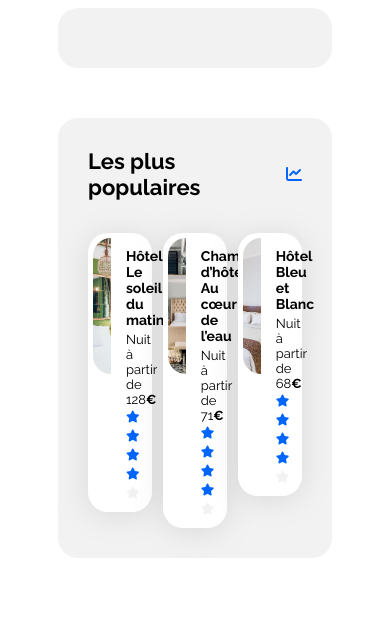
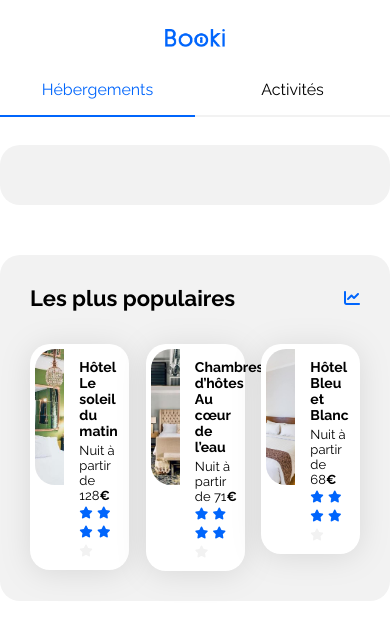
Before and after one commit to Moussier24/oc-dev-web-p1, a plain HTML site: page index.html in a window 390 px wide. Drawn offline with Linux system fonts and the light colour scheme.

Commit message:
Ajout du header

```diff
--- a/css/style.css
+++ b/css/style.css
@@ -1,6 +1,8 @@
 /****** General ***********/
 * {
     font-family: 'Raleway', sans-serif;
+    margin: 0;
+    padding: 0;
 }
 
 :root {
@@ -28,6 +30,43 @@ body {
 a {
     color: inherit;
     text-decoration: none;
+}
+
+.navbar {
+    display: flex;
+    justify-content: space-between;
+    margin-bottom: 30px;
+}
+
+.navbar .navbar-logo {
+    display: flex;
+    align-items: center;
+    height: 80px;
+}
+
+.navbar .navbar-logo img {
+    width: 60px;
+}
+
+.navbar .navbar-links {
+    list-style: none;
+    display: flex;
+    gap: 68px;
+    height: 35px;
+}
+
+.navbar .navbar-links .navbar-link {
+    width: 100%;
+    height: 100%;
+    display: flex;
+    justify-content: center;
+    align-items: flex-end;
+    text-align: center;
+}
+
+.navbar .navbar-links .navbar-link.navbar-link-active {
+    border-top: 2px solid var(--main-color);
+    color: var(--main-color);
 }
 
 .section-title {
@@ -163,5 +202,28 @@ a {
 
 /* Small devices (phones, less than 768px) */
 @media (max-width: 767.98px) {
-    /* ... */
+    .main-container {
+        padding: 0;
+    }
+
+    .navbar {
+        flex-direction: column;
+        align-items: center;
+    }
+
+    .navbar .navbar-links {
+        width: 100%;
+        gap: 0;
+    }
+
+    .navbar .navbar-links .navbar-link {
+        flex: 1;
+        align-items: flex-start;
+        border-bottom: 2px solid var(--main-bg-color);
+    }
+
+    .navbar .navbar-links .navbar-link.navbar-link-active {
+        border-top: none;
+        border-bottom: 2px solid var(--main-color);
+    }
 }
--- a/index.html
+++ b/index.html
@@ -16,7 +16,19 @@
 
 <body>
     <div class="main-container">
-        <header></header>
+        <header>
+            <nav class="navbar">
+                <div class="navbar-logo">
+                    <a href="index.html">
+                        <img src="./images/logo/Booki.png" alt="Logo de Booki">
+                    </a>
+                </div>
+                <ul class="navbar-links">
+                    <li class="navbar-link navbar-link-active"><a href="#">Hébergements</a></li>
+                    <li class="navbar-link"><a href="#">Activités</a></li>
+                </ul>
+            </nav>
+        </header>
         <main>
             <div class="hebergements-and-populaires">
                 <section class="hebergements">
```
